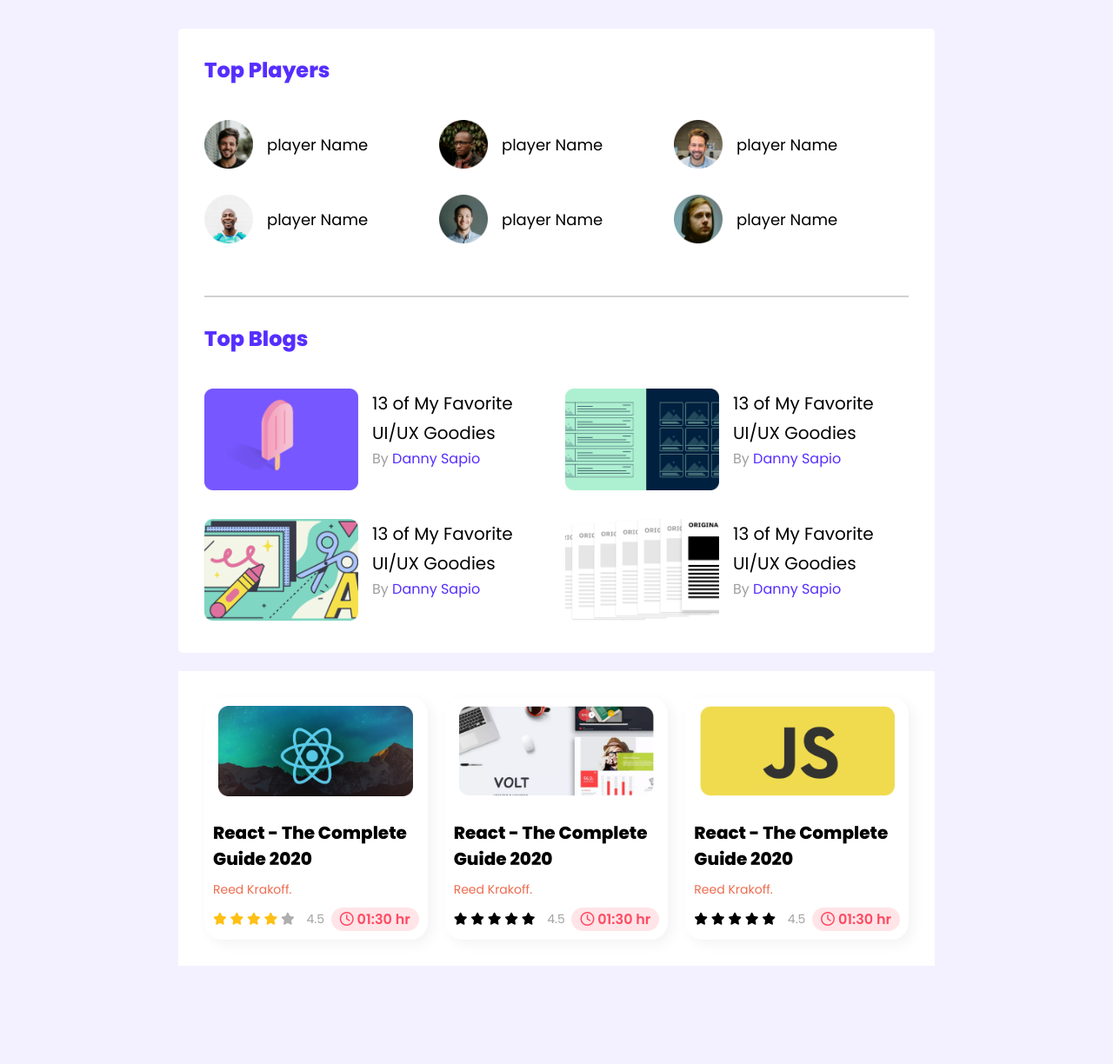
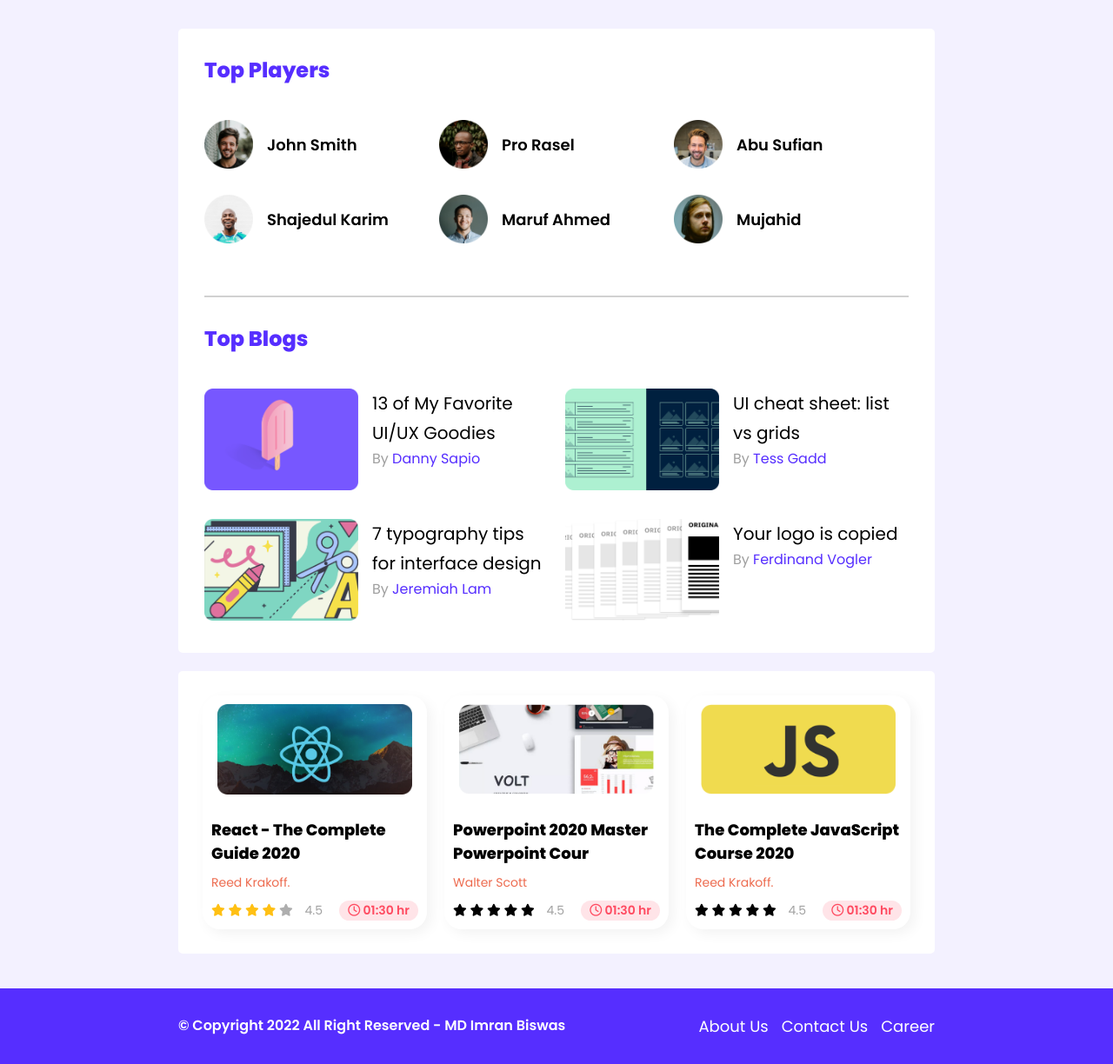
Before and after one commit to hmdimran/grid-and-flex-base-design, a plain HTML site: page index.html in a window 1280 px wide. Shown: the part 97-1321 px from the top of the page at 87% size. Before the commit the page ends 1208 px from the top, so only its background shows below. Drawn offline with Linux system fonts and the light colour scheme.

Commit message:
Currect All Text And Footer Desinn Complete

```diff
--- a/index.html
+++ b/index.html
@@ -34,27 +34,27 @@
         <div class="players">
           <div class="player">
             <img src="images/players/player-1.png" alt="" />
-            <p class="player-name">player Name</p>
+            <p class="player-name">John Smith</p>
           </div>
           <div class="player">
             <img src="images/players/player-2.png" alt="" />
-            <p class="player-name">player Name</p>
+            <p class="player-name">Pro Rasel</p>
           </div>
           <div class="player">
             <img src="images/players/player-3.png" alt="" />
-            <p class="player-name">player Name</p>
+            <p class="player-name">Abu Sufian</p>
           </div>
           <div class="player">
             <img src="images/players/player-4.png" alt="" />
-            <p class="player-name">player Name</p>
+            <p class="player-name">Shajedul Karim</p>
           </div>
           <div class="player">
             <img src="images/players/player-5.png" alt="" />
-            <p class="player-name">player Name</p>
+            <p class="player-name">Maruf Ahmed</p>
           </div>
           <div class="player">
             <img src="images/players/player-6.png" alt="" />
-            <p class="player-name">player Name</p>
+            <p class="player-name">Mujahid</p>
           </div>
         </div>
 
@@ -76,8 +76,8 @@
               <img src="images/blogs/blog-2.png" alt="" />
             </div>
             <div class="blog-details">
-              <p class="blog-title">13 of My Favorite UI/UX Goodies</p>
-              <p class="blog-author">By <a href="">Danny Sapio</a></p>
+              <p class="blog-title">UI cheat sheet: list vs grids</p>
+              <p class="blog-author">By <a href="">Tess Gadd</a></p>
             </div>
           </div>
           <div class="blog">
@@ -85,8 +85,8 @@
               <img src="images/blogs/blog-3.png" alt="" />
             </div>
             <div class="blog-details">
-              <p class="blog-title">13 of My Favorite UI/UX Goodies</p>
-              <p class="blog-author">By <a href="">Danny Sapio</a></p>
+              <p class="blog-title">7 typography tips for interface design</p>
+              <p class="blog-author">By <a href="">Jeremiah Lam</a></p>
             </div>
           </div>
           <div class="blog">
@@ -94,8 +94,8 @@
               <img src="images/blogs/blog-4.png" alt="" />
             </div>
             <div class="blog-details">
-              <p class="blog-title">13 of My Favorite UI/UX Goodies</p>
-              <p class="blog-author">By <a href="">Danny Sapio</a></p>
+              <p class="blog-title">Your logo is copied</p>
+              <p class="blog-author">By <a href="">Ferdinand Vogler</a></p>
             </div>
           </div>
         </div>
@@ -123,8 +123,8 @@
           </div>
           <div class="course">
             <img src="images/courses/course-2.png" alt="" />
-            <h3>React - The Complete Guide 2020</h3>
-            <a href="#">Reed Krakoff.</a>
+            <h3>Powerpoint 2020 Master Powerpoint Cour</h3>
+            <a href="#">Walter Scott</a>
             <div class="course-details">
               <div class="review">
                 <i class="fa-solid fa-star"></i>
@@ -142,7 +142,7 @@
           </div>
           <div class="course">
             <img src="images/courses/course-3.png" alt="" />
-            <h3>React - The Complete Guide 2020</h3>
+            <h3>The Complete JavaScript Course 2020</h3>
             <a>Reed Krakoff.</a>
             <div class="course-details">
               <div class="review">
@@ -162,5 +162,17 @@
         </div>
       </section>
     </main>
+    <footer>
+      <section class="container footer">
+        <div class="copyright">
+          <p>&copy; Copyright 2022 All Right Reserved - MD Imran Biswas</p>
+        </div>
+        <div class="footer-menu">
+          <a href="#">About Us</a>
+          <a href="#">Contact Us</a>
+          <a href="#">Career</a>
+        </div>
+      </section>
+    </footer>
   </body>
 </html>
--- a/styles/style.css
+++ b/styles/style.css
@@ -83,7 +83,7 @@ hr {
 }
 .player-name {
   font-size: 18px;
-  font-weight: 500;
+  font-weight: 600;
 }
 /* Top Blogs Style */
 .blogs {
@@ -121,12 +121,15 @@ hr {
 /* Course Style */
 .course-section {
   background-color: #fff;
+  margin-bottom: 40px;
+  border-radius: 5px;
 }
 .top-course {
-  display: flex;
-  padding: 30px;
-  border-radius: 5px;
-  gap: 20px;
+  display: grid;
+  grid-template-columns: repeat(3, 1fr);
+  padding: 28px;
+  border-radius: 15px;
+  column-gap: 20px;
 }
 .course {
   box-shadow: 5px 5px 15px rgba(0, 0, 0, 0.05);
@@ -144,7 +147,7 @@ hr {
   text-align: left;
 }
 .course h3 {
-  font-size: 20px;
+  font-size: 18px;
   margin-bottom: 10px;
 }
 .course-details {
@@ -180,4 +183,26 @@ hr {
   padding: 1px 10px;
   color: #ff4a60;
   font-weight: 600;
+  font-size: 14px;
 }
+footer {
+  background-color: #562eff;
+  color: #ffffff;
+  font-weight: 600;
+  padding: 30px;
+}
+.footer {
+  display: flex;
+  justify-content: space-between;
+  flex-direction: row;
+}
+.footer-menu {
+  display: flex;
+  gap: 15px;
+}
+.footer-menu a {
+  font-size: 18px;
+  font-weight: 500;
+  color: #ffffff;
+  text-decoration: none;
+}
```
